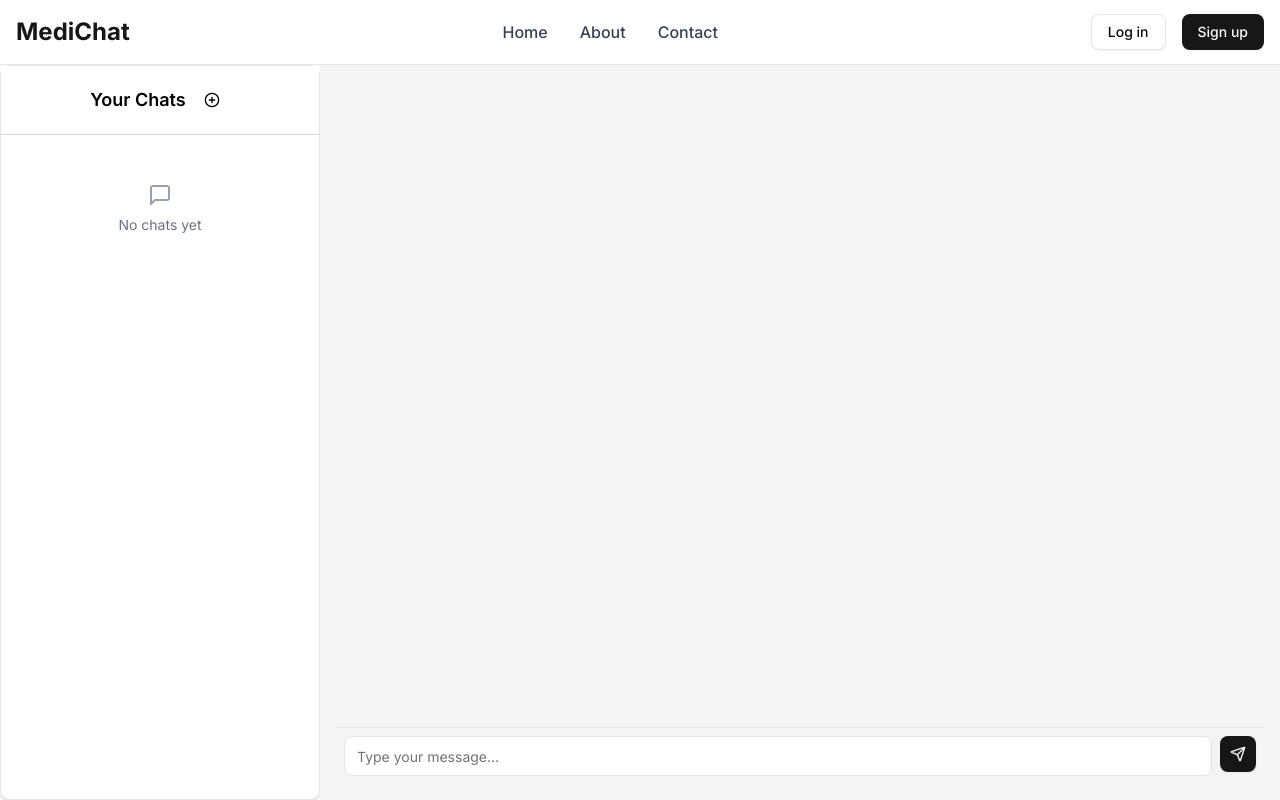
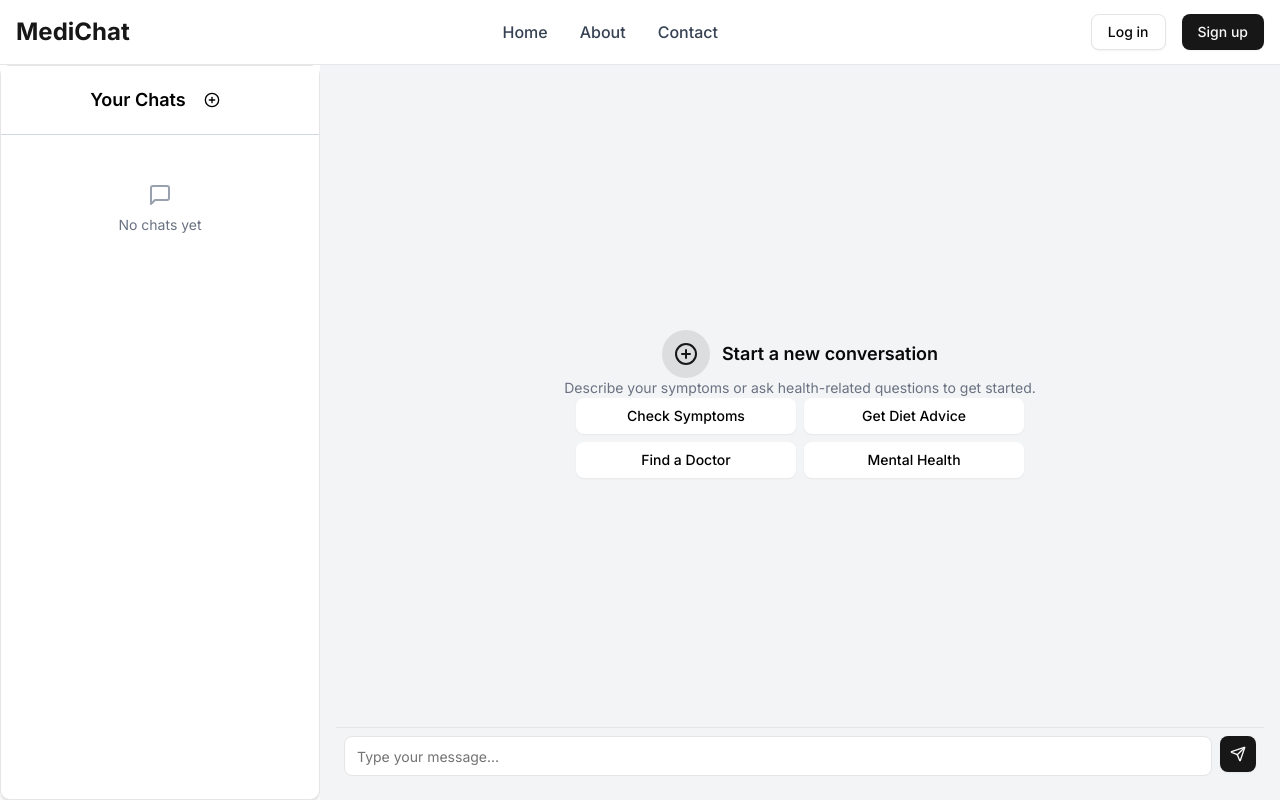
Before and after one commit to ManoharJunga/Medical-Chatbot, a Next.js app in the folder medichat/: page /chat in a window 1280 px wide. Built offline with nearby package versions, Linux system fonts and the light colour scheme.

Commit message:
new window info is added

```diff
--- a/medichat/app/chat/page.tsx
+++ b/medichat/app/chat/page.tsx
@@ -21,7 +21,7 @@ interface ChatMessage {
   content: string;
   doctors?: Doctor[];
 }
-interface Doctor  {
+interface Doctor {
   name: string;
   specialty: string;
   contact: string;
@@ -42,6 +42,7 @@ export default function ChatPage() {
   const messagesEndRef = useRef<HTMLDivElement | null>(null);
   const scrollRef = useRef<HTMLDivElement>(null);
   const lastMessageRef = useRef<HTMLDivElement>(null);
+  const [isNewChat, setIsNewChat] = useState(false);
 
 
   useEffect(() => {
@@ -204,7 +205,12 @@ export default function ChatPage() {
   };
 
 
-
+  const quickActions = [
+    { label: "Check Symptoms", prompt: "I want to check my symptoms" },
+    { label: "Get Diet Advice", prompt: "Can you give me diet advice for better health?" },
+    { label: "Find a Doctor", prompt: "How do I find a specialist doctor?" },
+    { label: "Mental Health", prompt: "I'm feeling anxious, what can I do?" },
+  ];
 
   return (
     <div className="flex flex-col h-screen">
@@ -272,6 +278,37 @@ export default function ChatPage() {
 
         {/* Chat Area */}
         <div className="flex-1 flex flex-col bg-gray-100 p-4">
+          {/* Quick Actions Section (Only appears when there are no messages) */}
+          {messages.length === 0 && (
+            <div className="flex flex-col items-center justify-center h-full text-center">
+              {/* Header Section */}
+              <div className="flex items-center gap-3">
+                <div className="rounded-full bg-primary/10 p-3">
+                  <PlusCircle className="h-6 w-6 text-primary" />
+                </div>
+                <h3 className="text-lg font-semibold">Start a new conversation</h3>
+              </div>
+
+              <p className="text-gray-500 text-sm text-center">
+                Describe your symptoms or ask health-related questions to get started.
+              </p>
+
+              {/* Quick Actions Buttons */}
+              <div className="grid grid-cols-1 sm:grid-cols-2 gap-2 w-full max-w-md">
+                {quickActions.map((action, index) => (
+                  <Button
+                    key={index}
+                    className="w-full text-left px-4 py-2 bg-white text-black rounded-md hover:bg-gray-200 transition-all"
+                    onClick={() => setInput(action.prompt)}
+                  >
+                    {action.label}
+                  </Button>
+                ))}
+              </div>
+            </div>
+          )}
+
+          {/* Chat Messages */}
           <ScrollArea className="flex-1 overflow-y-auto" ref={scrollRef}>
             {messages.map((message, index) => (
               <div
@@ -302,7 +339,10 @@ export default function ChatPage() {
               </div>
             ))}
           </ScrollArea>
+
           <Separator />
+
+          {/* Input Field */}
           <form onSubmit={handleManualSubmit} className="flex w-full space-x-2 p-2">
             <Input value={input} onChange={handleInputChange} placeholder="Type your message..." disabled={isLoading} />
             <Button type="submit" size="icon" disabled={isLoading}>
@@ -311,6 +351,7 @@ export default function ChatPage() {
           </form>
         </div>
 
+
       </div>
     </div>
 
--- a/medichat/app/chat/services/chatService.ts
+++ b/medichat/app/chat/services/chatService.ts
@@ -10,6 +10,7 @@ type ChatMessage = {
 export const fetchChatHistory = async (windowId: string): Promise<ChatMessage[]> => {
     try {
       const response = await axios.get<ChatApiResponse>(`http://localhost:5001/api/chat/history/${windowId}`);
+
       return response.data.flatMap((msg) => [
         { role: "user", content: msg.userMessage },
         { role: "bot", content: msg.botResponse },
```
